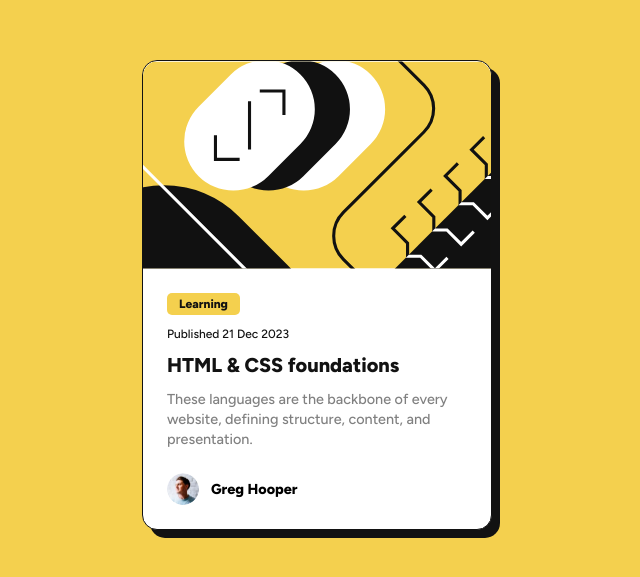
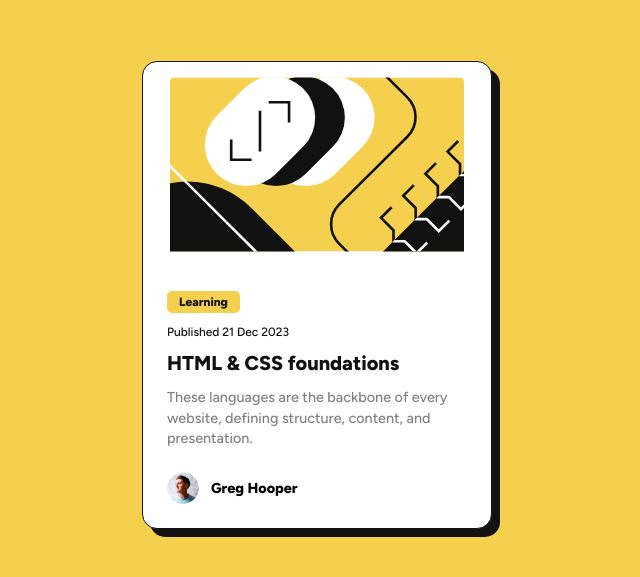
Before and after one commit to MattyMan25/frontend-mentor-blogpreviewcard, a plain HTML site: page index.html in a window 1280 px wide. Shown: the part 105-682 px from the top of the page, without its empty margins (323-963 px from the left). Drawn offline with Linux system fonts and the light colour scheme; files that its build step writes are made by us from their sources.

Commit message:
Add files via upload

```diff
--- a/blogpreview.css
+++ b/blogpreview.css
@@ -28,6 +28,7 @@ body {
   border: 1px solid var(--black);
   border-radius: 15px;
   max-width: 350px;
+  width: 100%;
   box-shadow: 8px 8px 0px 0px var(--black);
   transition: box-shadow 0.3s ease;
 }
@@ -37,9 +38,12 @@ body {
 }
 
 .card-img {
-  width: 100%;
+  width: 90%;
   border-radius: 15px 15px 0 0;
-  display: block;
+  display: flex;
+  gap: 5px;
+  padding: 10px;
+  margin: 5px auto;
 }
 
 .card-body {
```
